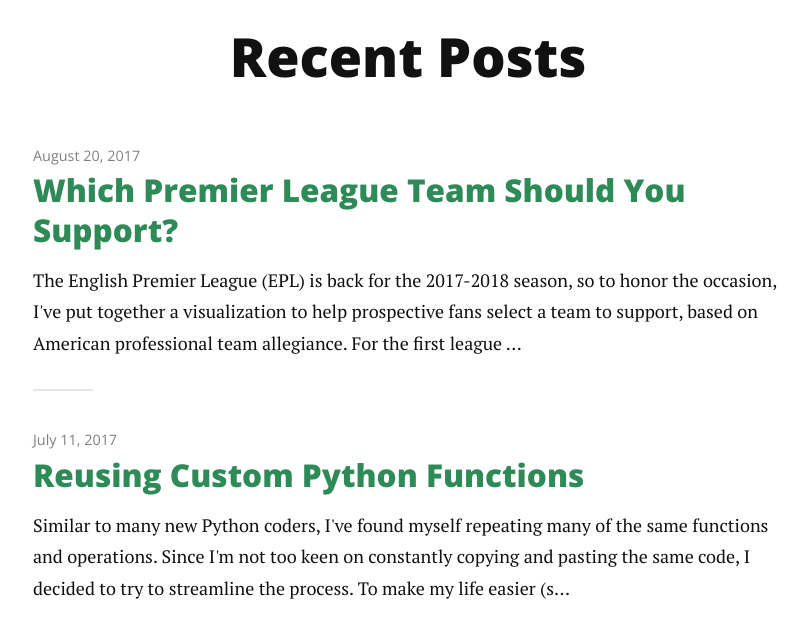
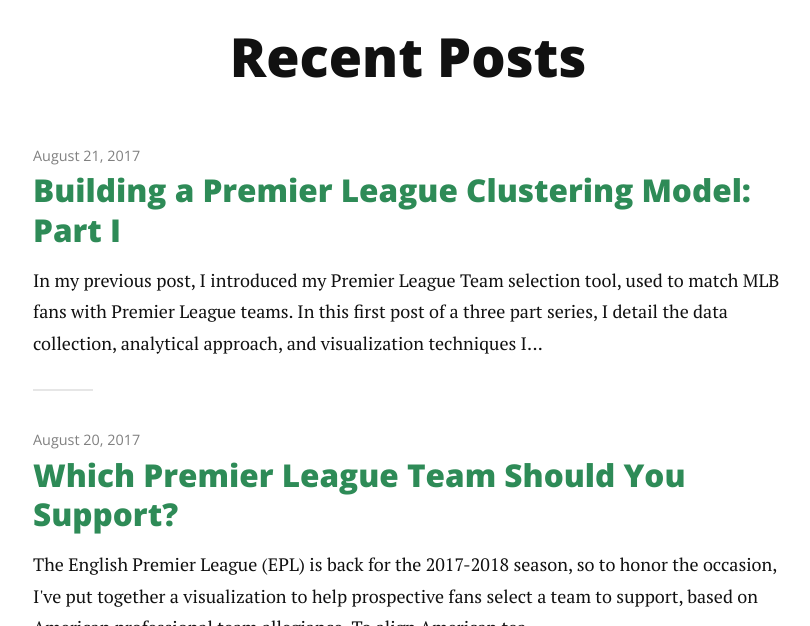
Before and after one commit to irickman/irickman.github.io, a Jekyll site: the page built from index.html, in a window 1280 px wide and 900 px high, cut to the strip 274-900 px from the top of the window. Shown: the whole strip, without its empty margins (232-1042 px from the left). Built offline with Jekyll 4.4.1, drawn with Linux system fonts in a browser that asks for light colours; nearby versions of some CDN libraries; the list of posts is cut into pages by our own code; some of the changed lines change nothing that is shown; some of the changed text lies outside the part shown.

Commit message:
pushing post 4

```diff
--- a/_posts/2017-08-20-Premier-League-Teams.markdown
+++ b/_posts/2017-08-20-Premier-League-Teams.markdown
@@ -7,7 +7,7 @@
 date : 2017-08-20
 ---
 
-<p class="intro"><span class="dropcap">T</span>he English Premier League (EPL) is back for the 2017-2018 season, so to honor the occasion, I've put together a visualization to help prospective fans select a team to support, based on American professional team allegiance. For the first league in the series, I decided to start with Major League Baseball (MLB), since it's currently ongoing, but I hope to soon follow with the NFL, NBA, and NHL. For now, enjoy learning about the wonderful world of Premier League football, through the lens of the MLB. </p>
+<p class="intro"><span class="dropcap">T</span>he English Premier League (EPL) is back for the 2017-2018 season, so to honor the occasion, I've put together a visualization to help prospective fans select a team to support, based on American professional team allegiance. To align American teams to EPL teams, I used an unsupervised learning technique called K-Means clustering, to group like teams. For the first league in the series, I decided to start with Major League Baseball (MLB), since it's currently ongoing, but I hope to soon follow with the NFL, NBA, and NHL. For now, enjoy learning about the wonderful world of Premier League football, through the lens of the MLB. </p>
 
 <figure>
 <figcaption> Select an MLB team below to see which EPL teams it was paired with, based on the characteristics listed below. Some teams have multiple options, so choose one you like!<br/>Apologies to Dodgers fans, your team is so special, they didn't match with anyone! </figcaption>
@@ -32,8 +32,8 @@
 * Average price of a beer at the stadium
 * Previous season's offensive and defensive metrics *(EPL: Goals Scored/Allowed, MLB: Offensive WAR and Pitching WAR)*
 
-After looking at the clusters, it seems that **previous season offensive/defensive metrics and the weighted average of team record** had the biggest influence on the matchups. While there are certain pairings that matched based off different factors (i.e. Chelsea, the Red Sox and Cubs - stadium age, Yankees and Man U - titles), many of the groupings were based on these factors. In most cases, the gaps between groupings is fairly small, and is likely attributable to the relative parity within the middle tiers of both leagues. Although I knew this might be the case, I had hoped for a more defined split and more narrow pairing of teams. In the end though, the results seem pretty sensible and provide the prospective fan with options.
+To transform this seemingly disparate set of data into meaningful team pairings, I used K-Means clustering to model the similarities between MLB teams, then apply the model to EPL teams. K-Means generated a set of "clusters" which enabled me to fit clusters based on MLB teams to EPL teams. I'll go into greater detail on my methodology in a later post, but after looking at the clusters, it seems that **previous season offensive/defensive metrics and the weighted average of team record** had the biggest influence on the matchups. While there are certain pairings that matched based off different factors (i.e. Chelsea, the Red Sox and Cubs - stadium age, Yankees and Man U - titles), many of the groupings were based on these factors. In most cases, the gaps between groupings is fairly small, and is likely attributable to the relative parity within the middle tiers of both leagues. Although I knew this might be the case, I had hoped for a more defined split and more narrow pairing of teams. In the end though, the results seem pretty sensible and provide the prospective fan with options.
 
 One additional item of note is the idea of club culture. A few people suggested it to me when I first began this project. While the rich history of English clubs is certainly a significant portion of each club's identity, it is often tied to the club's geography. Given that I wanted to recommend teams to people with no ties to England, I felt it was not worth including a measure such as cost of living in this iteration. Further, since I plan to expand the approach to other sports, I was wary of pairing cities instead of pairing teams with similar histories. However, I'll continue to tinker with the idea for the next iteration.
 
-In my next two posts, I'll detail the process I went through to build this visualization, but for now, enjoy and happy footballing!
+In my next three posts, I'll detail the process I went through to build this visualization, but for now, enjoy and happy footballing!
--- /dev/null
+++ b/_posts/2017-08-21-Premier-League-Teams-Part I.markdown
@@ -0,0 +1,29 @@
+---
+layout: post
+title: "Building a Premier League Clustering Model: Part I"
+category : clustering
+tagline: "Supporting tagline"
+tags : [viz, epl, soccer, premier league, clustering, data science]
+date : 2017-08-21
+---
+
+<p class="intro"><span class="dropcap">I</span>n my previous post, I introduced my Premier League Team selection tool, used to match MLB fans with Premier League teams. In this first post of a three part series, I detail the data collection, analytical approach, and visualization techniques I used to create the visualization. </p>
+
+### Initial Data Collection
+To perform this analysis, I collected data on the following characteristics of both EPL and MLB teams:
+
+* Weighted average of team record for the past 25 years
+* Number of titles and runner-up finishes in team history
+* Number of player awards won in team history *(EPL: PFA Player of the Year and Young Player of the Year, MLB: MVPs and Cy Youngs)*
+* Age of Stadium
+* Stadium Capacity
+* Average price of a beer at the stadium
+* Previous season's offensive and defensive metrics *(EPL: Goals Scored/Allowed, MLB: Offensive WAR and Pitching WAR)*
+
+Gathering data and cleaning it for analysis proved to be the most time consuming aspect of this project. Since I set out to compare MLB teams to Premier League teams, I wanted to ensure consistency of data and continuity of observations. I gathered most of my baseball data from BaseballReference.com, Wikipedia, and a study on MLB fan costs. Most of my EPL data came from Wikipedia, PremierLeague.com, and a Daily Mirror fan cost study. I used a combination of data downloads and web scraping to gather the data.
+
+### Data Preparation
+
+After gathering all of the data, I had to perform a considerable amount of data cleaning and transformation to get it into a solid state for analysis. One major challenge was handling missing seasons in the previous 25 years for both MLB teams (as a result of expansion) and EPL teams (as a result of promotion/relegation). To handle these seasons, I simply gave these seasons the minimum team win percentage in baseball and the minimum number of points in EPL in their respective leagues. Next, I put all team names in a standard format and converted to the appropriate data type. Once I'd finally gotten the data in the right formats, I merged them all together to create a dataframe for MLB teams and one for EPL teams. With my prepared data frames in place, I was ready to perform data analysis.
+
+My next post in the series will detail the approach I used to build my clustering model.
```
